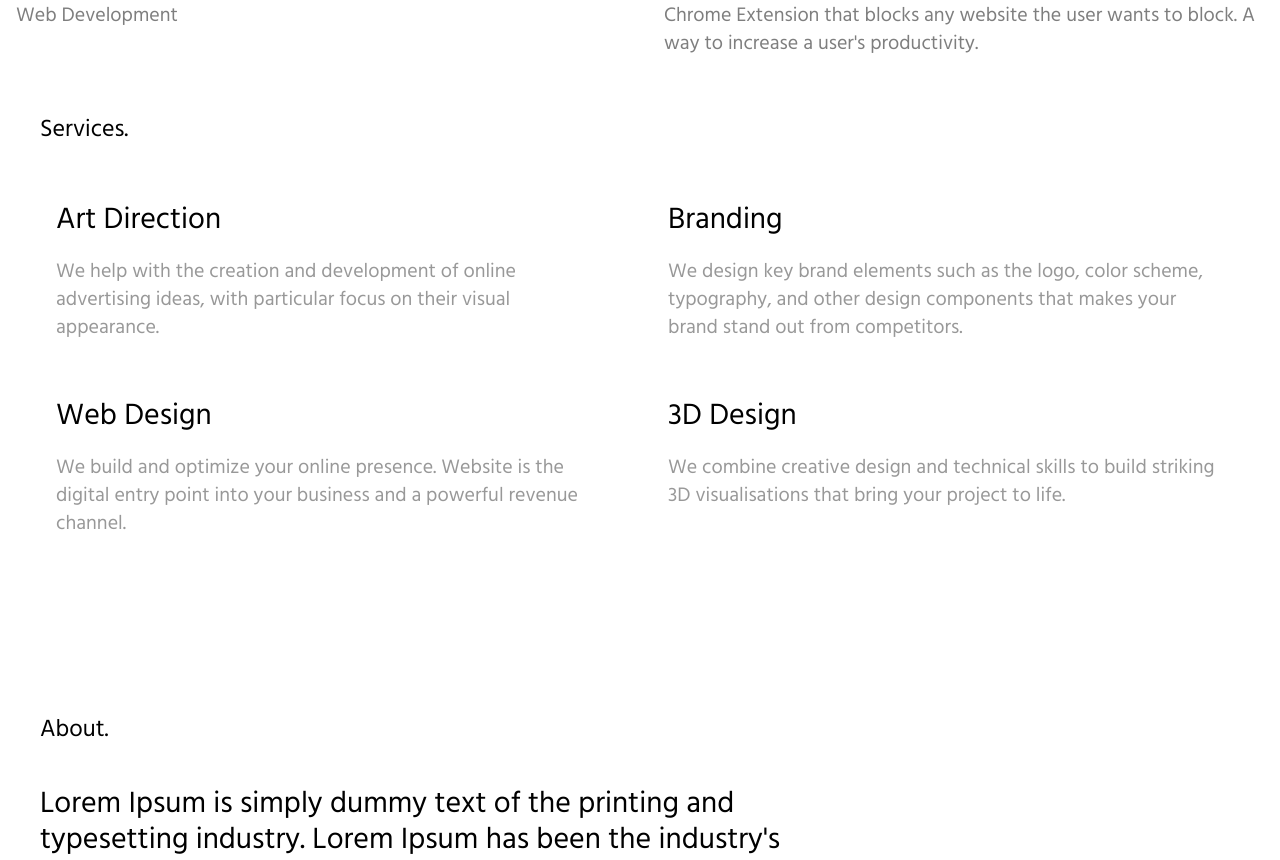
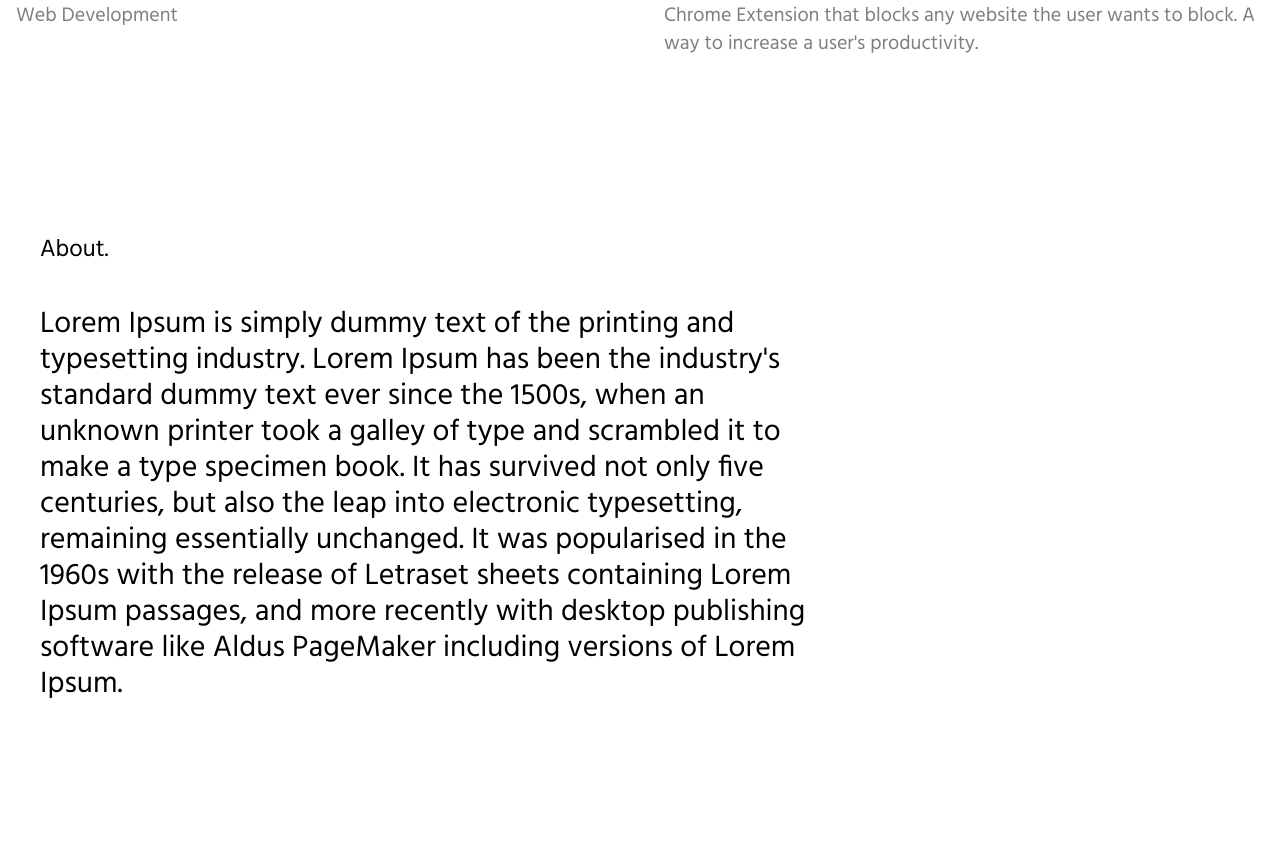
Before and after one commit to ANGELCJR/Portfolio, a Next.js app: page / in a window 1280 px wide. Shown: the part 2070-2930 px from the top of the page. Built offline with nearby package versions, Linux system fonts and the light colour scheme.

Commit message:
deleted services tab

```diff
--- a/pages/index.js
+++ b/pages/index.js
@@ -109,18 +109,7 @@ export default function Home() {
           </div>
         </div>
 
-        <div className="mt-10 laptop:mt-30 p-2 laptop:p-0">
-          <h1 className="tablet:m-10 text-2xl text-bold">Services.</h1>
-          <div className="mt-5 tablet:m-10 grid grid-cols-1 laptop:grid-cols-2 gap-6">
-            {data.services.map((service, index) => (
-              <ServiceCard
-                key={index}
-                name={service.title}
-                description={service.description}
-              />
-            ))}
-          </div>
-        </div>
+
         {/* This button should not go into production */}
         {process.env.NODE_ENV === "development" && (
           <div className="fixed bottom-5 right-5">
```
